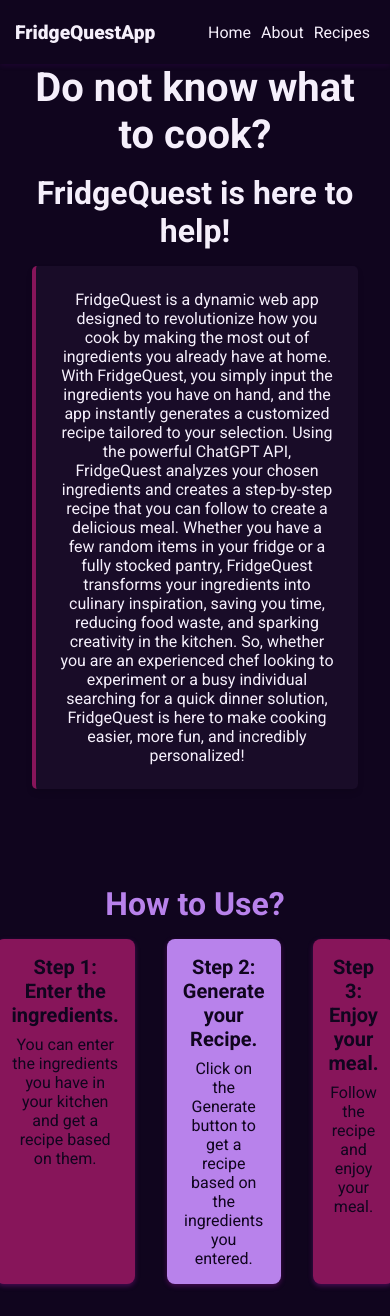
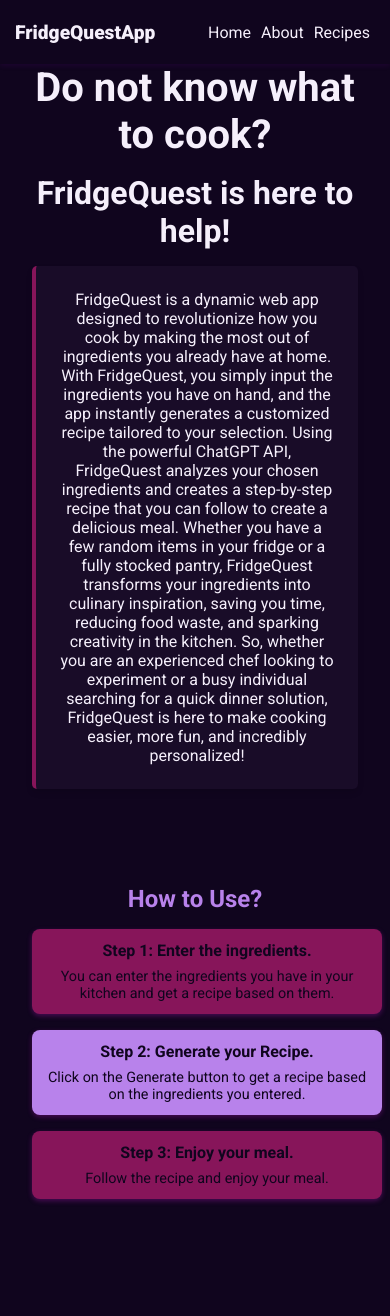
Before and after one commit to Adidinamite/FridgeQuestApp, a React (Vite) app: page / in a window 390 px wide. After the commit the page ends 1231 px from the top, so only its background shows below. Built offline with nearby package versions, Linux system fonts and the light colour scheme.

Commit message:
responsiveness for InfoSection

```diff
--- a/src/styles/InfoSection.css
+++ b/src/styles/InfoSection.css
@@ -13,11 +13,13 @@
     color: var(--primaryColor);
 }
 
+
 .infoContainer ol {
     display: flex;
     gap: 2rem;
     padding: 0;
     list-style: none;
+    flex-wrap: wrap;
 }
 
 .infoContainer li {
@@ -27,11 +29,13 @@
     box-shadow: 0 2px 5px rgba(169, 22, 174, 0.37);
     text-align: center;
 }
-.infoContainer li:nth-of-type(even){
+
+.infoContainer li:nth-of-type(even) {
     background-color: var(--primaryColor);
     color: var(--backgroundColor);
 }
-.infoContainer li:nth-of-type(odd){
+
+.infoContainer li:nth-of-type(odd) {
     background-color: var(--secondaryColor);
     color: var(--backgroundColor);
 }
@@ -44,5 +48,47 @@
 .infoContainerItem p {
     margin-top: 0.5rem;
     font-size: 1rem;
+}
 
+
+@media (max-width: 768px) {
+    .infoContainer h3 {
+        font-size: 1.75rem;
+    }
+
+    .infoContainer ol {
+        flex-direction: column;
+        gap: 1rem;
+    }
+
+    .infoContainer li {
+        width: 100%;
+        font-size: 1rem;
+    }
+
+    .infoContainerItem span {
+        font-size: 1.15rem;
+    }
 }
+
+@media (max-width: 480px) {
+    .infoContainer h3 {
+        font-size: 1.5rem;
+    }
+
+    .infoContainer ol {
+        gap: 1rem;
+    }
+
+    .infoContainer li {
+        padding: 0.75rem;
+    }
+
+    .infoContainerItem span {
+        font-size: 1rem;
+    }
+
+    .infoContainerItem p {
+        font-size: 0.9rem;
+    }
+}
```
